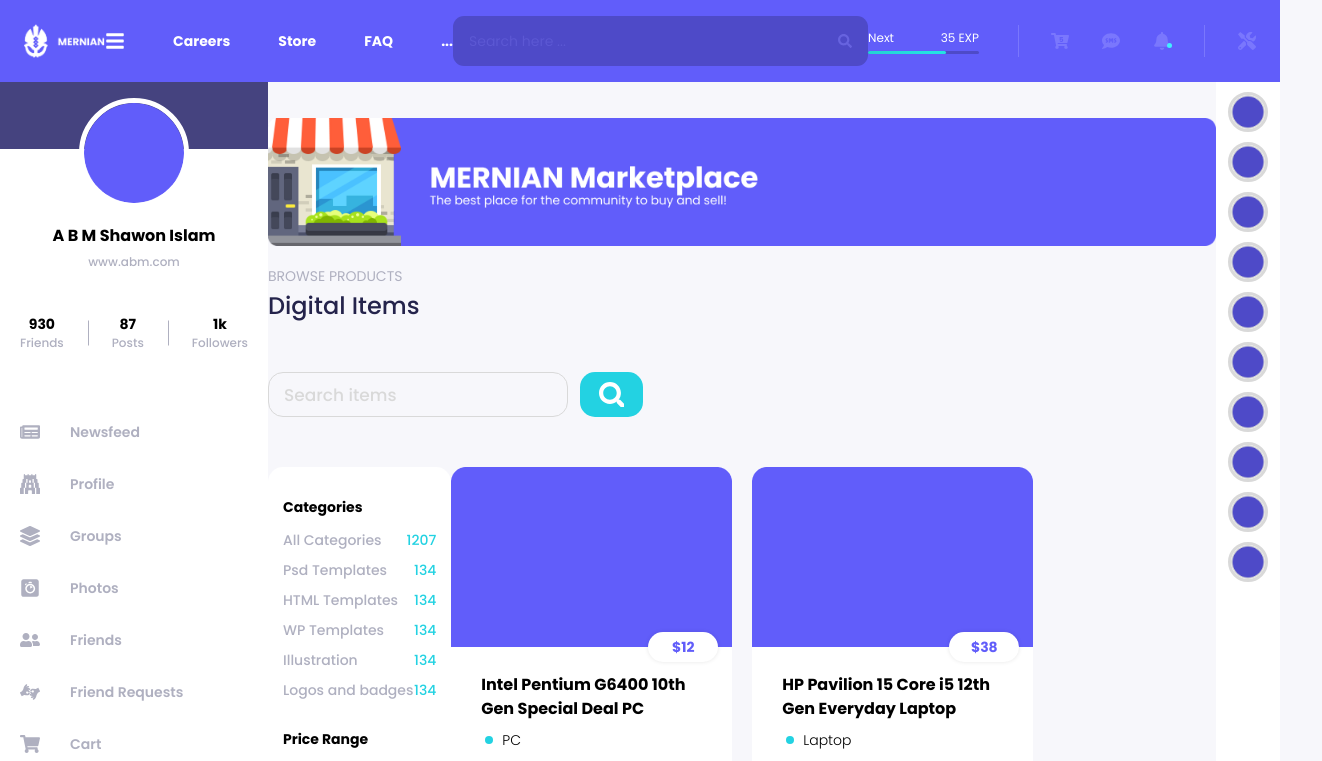
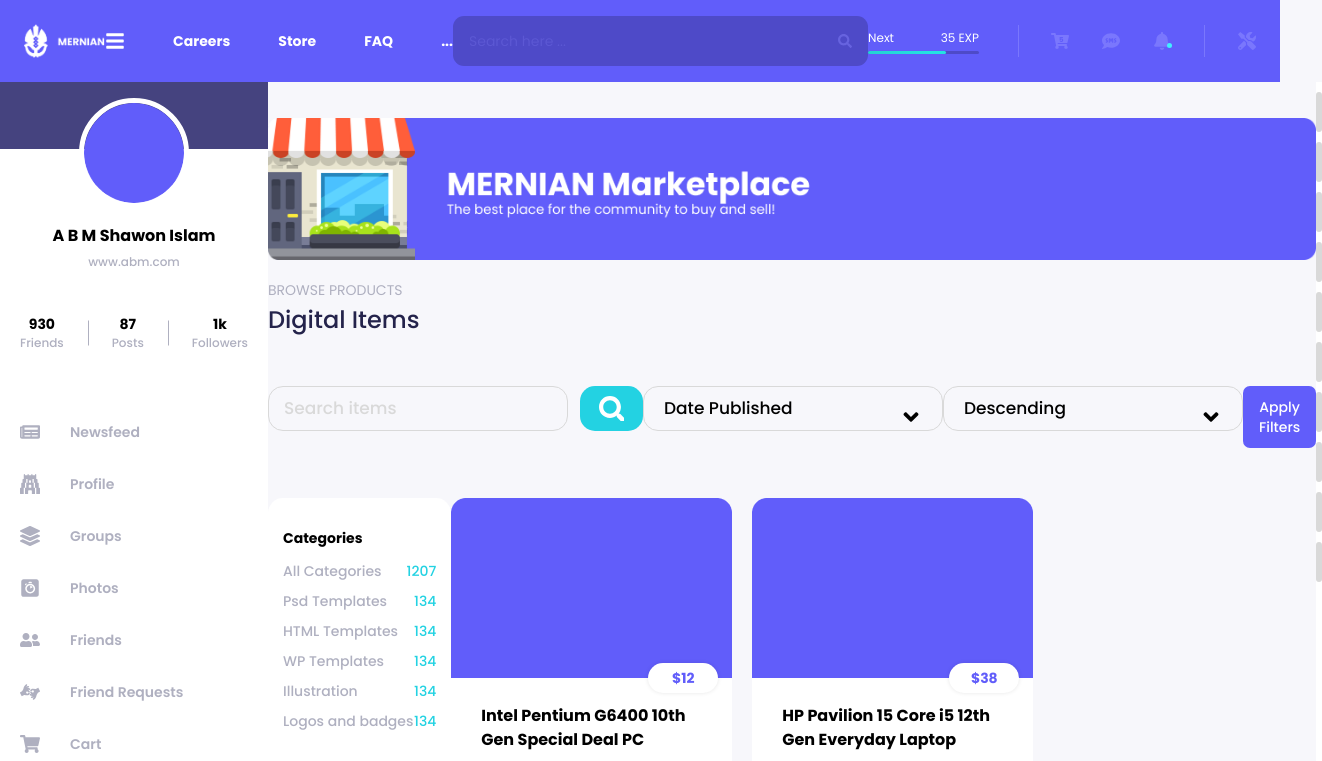
Before and after one commit to arafatYasir/Mernian, a React (Vite) app: page /products in a window 1280 px wide. Shown: the top 761 px of the page, 1322 px wide, since content can reach past the window. Built offline with nearby package versions, Linux system fonts and the light colour scheme.

Commit message:
Other dropdowns added to products page

```diff
--- a/src/pages/ProductsPage.jsx
+++ b/src/pages/ProductsPage.jsx
@@ -2,12 +2,14 @@
 import Product from "../components/Product";
 import RightArrowIcon from "../icons/RightArrowIcon";
 import LeftArrowIcon from "../icons/LeftArrowIcon";
-import { FaStar } from "react-icons/fa";
+import { FaAngleDown, FaStar } from "react-icons/fa";
 import SearchIcon2 from "../icons/SearchIcon2"
 import Pagination from "../components/Pagination";
 
 const ProductsPage = () => {
     const [currentPage, setCurrentPage] = useState(1);
+    const [sortBy1, setSortBy1] = useState("Date Published");
+    const [sortBy2, setSortBy2] = useState("Descending");
 
     const products = [
         { id: 1, name: "Intel Pentium G6400 10th Gen Special Deal PC", type: "PC", price: 12 },
@@ -102,7 +104,7 @@
             </div>
 
             {/* Search and Filters */}
-            <div className="mt-[50px]">
+            <div className="mt-[50px] flex justify-between">
                 <div className="flex gap-3">
                     <div>
                         <input className="w-[300px] h-[45px] border border-[#D9D9D9] rounded-[15px] outline-none py-[9.5px] pl-[15px] text-[17px] font-medium font-['Poppins'] placeholder:text-[#D9D9D9]" type="text" placeholder="Search items" />
@@ -113,6 +115,35 @@
                 </div>
 
                 {/* Put the dropdown here as per my design */}
+                <div className="relative">
+                    <select
+                        className="w-[300px] h-[45px] border border-[#D9D9D9] rounded-[15px] outline-none px-[20px] py-[9.5px] text-[17px] font-medium font-['Poppins'] appearance-none"
+                        value={sortBy1}
+                        onChange={(e) => setSortBy1(e.target.value)}
+                    >
+                        <option value="Date Published">Date Published</option>
+                        <option value="Title">Title</option>
+                        <option value="Popularity">Popularity</option>
+                        <option value="Views">Views</option>
+                        <option value="Likes">Likes</option>
+                        <option value="Author Name">Author Name</option>
+                    </select>
+                    <FaAngleDown className="text-2xl absolute top-1/2 right-[20px] -translate-y-1/2 pointer-events-none" />
+                </div>
+
+                <div className="relative">
+                    <select
+                        className="w-[300px] h-[45px] border border-[#D9D9D9] rounded-[15px] outline-none px-[20px] py-[9.5px] text-[17px] font-medium font-['Poppins'] appearance-none"
+                        value={sortBy2}
+                        onChange={(e) => setSortBy2(e.target.value)}
+                    >
+                        <option value="Ascending">Ascending</option>
+                        <option value="Descending">Descending</option>
+                    </select>
+                    <FaAngleDown className="text-2xl absolute top-1/2 right-[20px] -translate-y-1/2 pointer-events-none" />
+                </div>
+
+                <button className="px-4 py-[11px] text-white text-sm font-['Poppins'] font-medium bg-[#615DFA] rounded-[7px]">Apply Filters</button>
             </div>
 
             {/* Products & Sidebar */}
```
